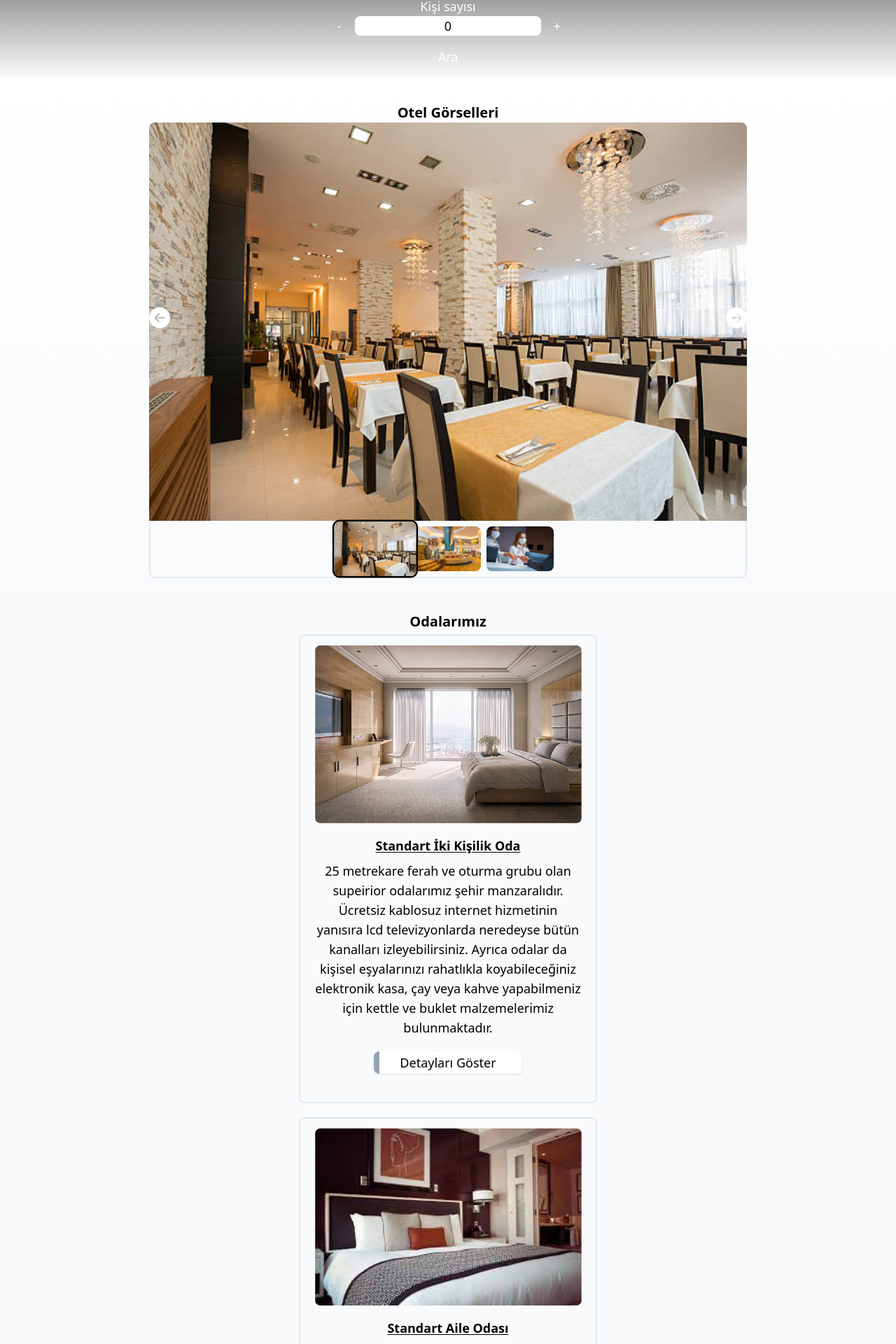
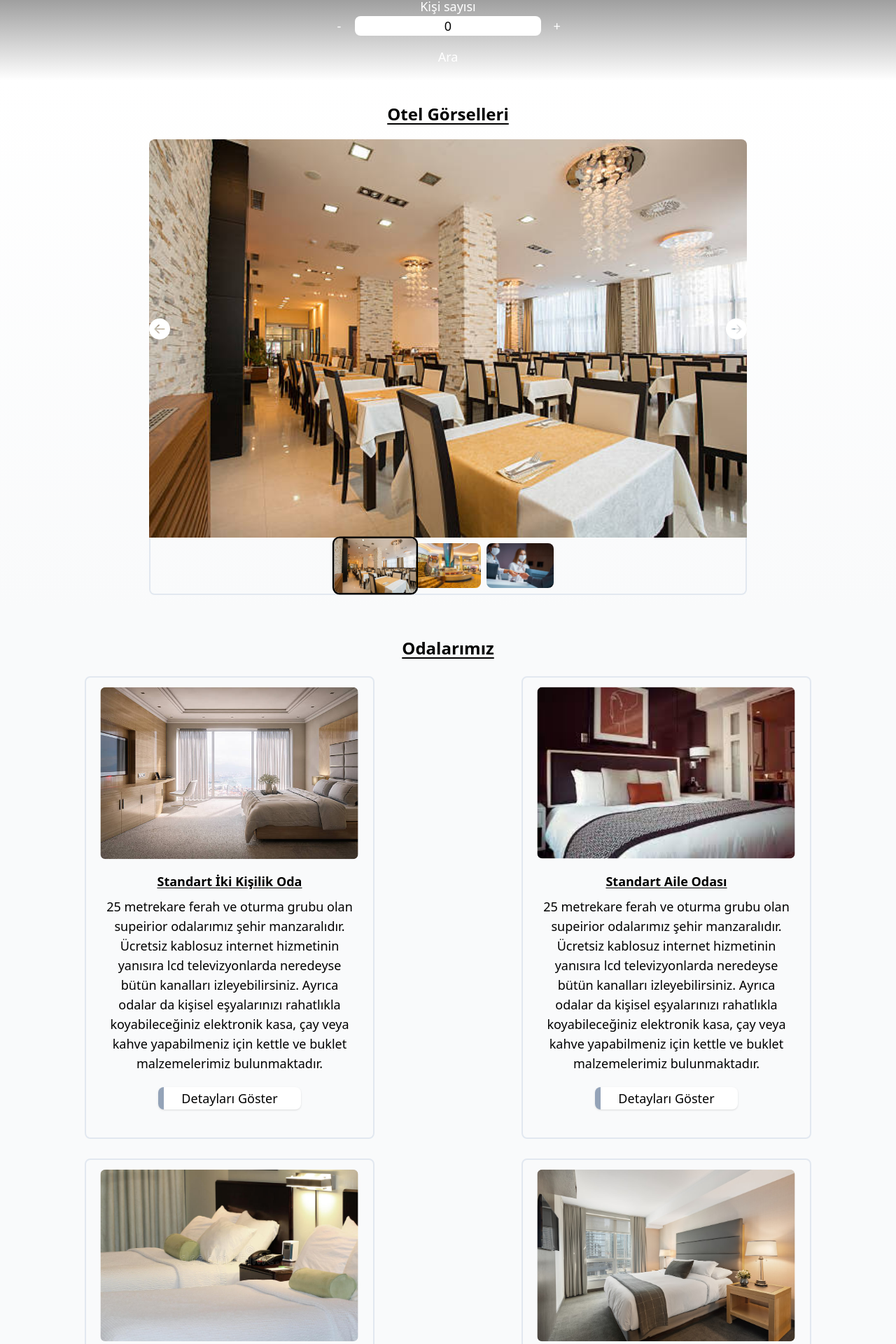
Before and after one commit to kogunlu/hotel-case, a React (Create React App) app: page / in a window 1280 px wide. Shown: the part 423-2343 px from the top of the page at 70% size. Built offline with nearby package versions, Linux system fonts and the light colour scheme; the HTML template or start-up script is replaced by a standard one.

Commit message:
Rooms | flex-wrap add

```diff
--- a/src/components/rooms/Rooms.jsx
+++ b/src/components/rooms/Rooms.jsx
@@ -18,9 +18,12 @@ function Rooms() {
     })
 
   return (
-    <div className='flex flex-col items-center py-5 bg-gray-50'>
-        <p className='font-bold text-xl text-center md:mb-1 '>Odalarımız</p>
+    <div className='flex flex-col items-center py-5 pt-10 bg-gray-50'>
+        <p className='font-bold text-xl text-center md:mb-1 lg:text-2xl underline underline-offset-4 '>Odalarımız</p>
+
+        <div className='flex flex-col justify-center items-center lg:flex-row lg:justify-around lg:flex-wrap lg:mx-5 lg:gap-2 lg:pt-5'>
         {rooms}
+        </div>
 
     </div>
   )
--- a/src/components/slider/Slider.jsx
+++ b/src/components/slider/Slider.jsx
@@ -58,8 +58,8 @@ function Slider() {
     <div className='flex flex-col items-center lg:pt-5 bg-gradient-to-b from-white to-gray-50'>
 
       <div className='mt-3 md:w-10/12 lg:w-full flex flex-col items-center justify-center'>
-        <p className='text-xl font-bold text-center'>Otel Görselleri</p>
-        <div className='w-full lg:w-8/12 relative h-max mb-5 pb-2 rounded-t-lg'>
+        <p className='text-xl font-bold text-center lg:text-2xl underline underline-offset-4'>Otel Görselleri</p>
+        <div className='w-full lg:w-8/12 relative h-max py-5 rounded-t-lg'>
         <img className='mainImg w-full rounded-t-lg' src={imgs[index]} alt="hotelPicture"></img>
         <div className='actions'>
           <button className=' bg-none text-white md:text-2xl lg:text-3xl rounded hover:text-slate-300 focus:outline-none'
```
